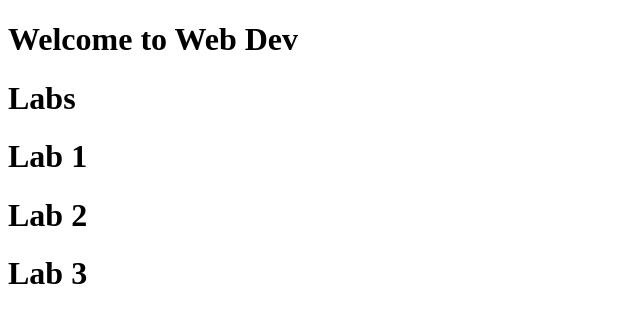
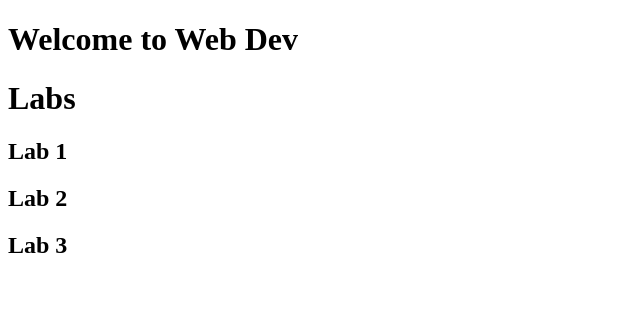
Before and after one commit to LucF120/kanbas-react-web-app, a React (Create React App) app: page / in a window 1280 px wide. Shown: the top 322 px of the page, without its empty margins (0-640 px from the left). Built offline with nearby package versions, Linux system fonts and the light colour scheme.

Commit message:
Changed h1 to h2 in lab index files

```diff
--- a/src/Labs/Lab1/index.tsx
+++ b/src/Labs/Lab1/index.tsx
@@ -1,7 +1,7 @@
 export default function Lab1() {
 	return(
 		<div>
-			<h1>Lab 1</h1>
+			<h2>Lab 1</h2>
 		</div>
 	);
 }
--- a/src/Labs/Lab2/index.tsx
+++ b/src/Labs/Lab2/index.tsx
@@ -1,7 +1,7 @@
 export default function Lab2() {
 	return(
 		<div>
-			<h1>Lab 2</h1>
+			<h2>Lab 2</h2>
 		</div>
 	);
 }
--- a/src/Labs/Lab3/index.tsx
+++ b/src/Labs/Lab3/index.tsx
@@ -1,7 +1,7 @@
 export default function Lab3() {
 	return(
 		<div>
-			<h1>Lab 3</h1>
+			<h2>Lab 3</h2>
 		</div>
 	);
 }
```
